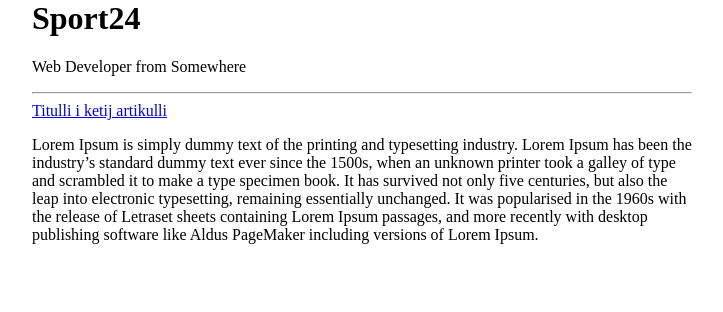
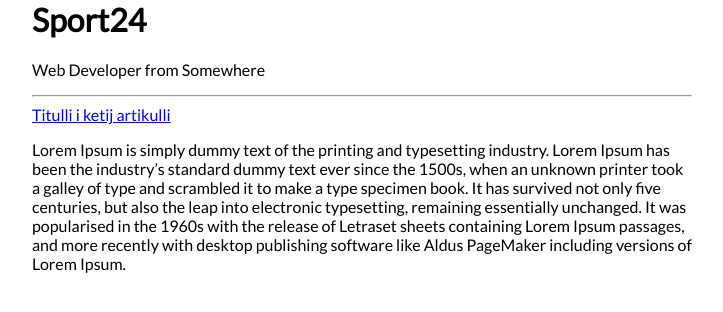
Before and after one commit to 78965/78965.github-io, a Jekyll site: the page built from index.html, in a window 1280 px wide. Shown: the top 312 px of the page, without its empty margins (278-1001 px from the left). Built offline with Jekyll 4.4.1, drawn with Linux system fonts in a browser that asks for light colours; some web fonts are replaced.

Commit message:
Update default.html

```diff
--- a/_layouts/default.html
+++ b/_layouts/default.html
@@ -2,9 +2,9 @@
   <head>
     <title>{% if page.title %}{{ page.title }} – {% endif %}{{ site.name }} – {{ site.description }}</title>
     <style>
-      body {max-width:660px;margin:0 auto;font-family:Gentium Book Basic;}
+      body {max-width:660px;margin:0 auto;font-family:Lato;}
     </style>
-        <link href="https://fonts.googleapis.com/css?family=Gentium+Book+Basic" rel="stylesheet" type="text/css">
+        <link href="https://fonts.googleapis.com/css?family=Lato" rel="stylesheet" type="text/css">
   </head>
   <body>
     <h1>{{ site.name }}</h1>
```
